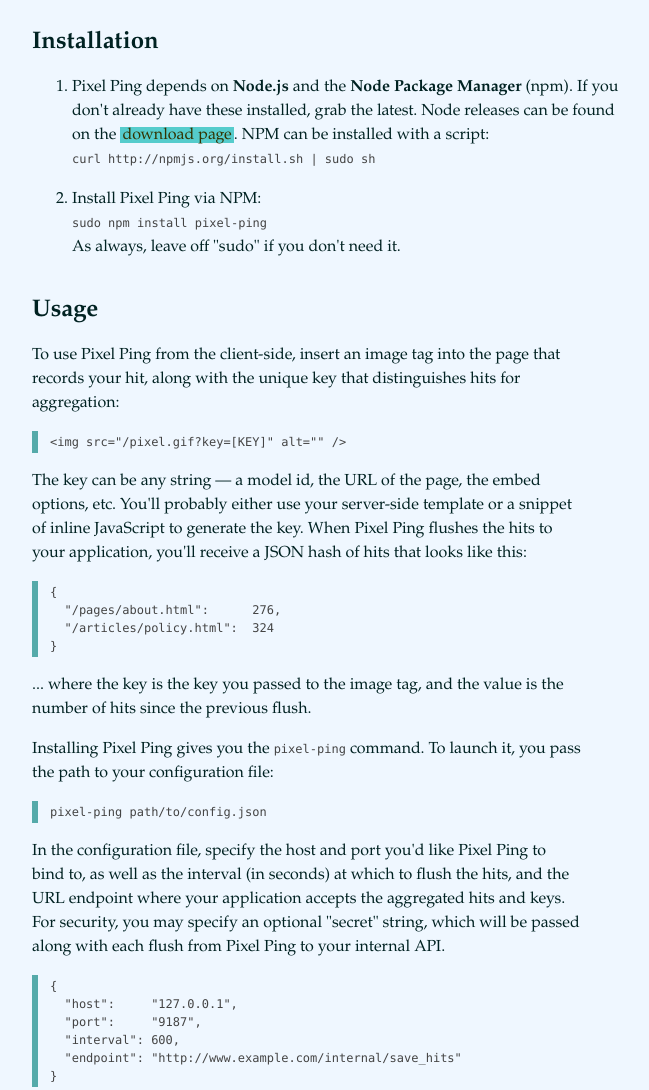
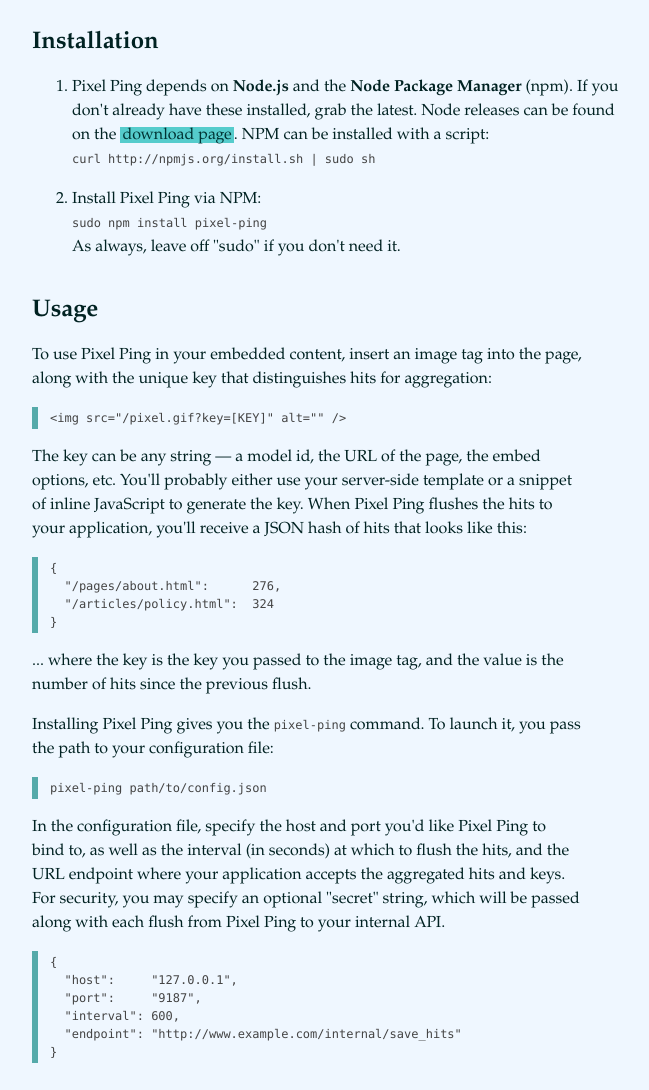
Before and after one commit to documentcloud/pixel-ping, a website: page index.html in a window 1280 px wide. Shown: the part 640-1730 px from the top of the page, without its empty margins (26-675 px from the left). Drawn offline with Linux system fonts and the light colour scheme.

Commit message:
link coloring and wording

```diff
--- a/index.html
+++ b/index.html
@@ -28,7 +28,7 @@
       padding: 0 2px;
       text-decoration: none;
       background: #55cccc;
-      color: #333300;
+      color: #003333;
     }
     a:active, a:hover {
       color: #000;
@@ -149,9 +149,8 @@
     <h2 id="usage">Usage</h2>
 
     <p>
-      To use Pixel Ping from the client-side, insert an image tag into the page
-      that records your hit, along with the unique key that distinguishes hits
-      for aggregation:
+      To use Pixel Ping in your embedded content, insert an image tag into the page,
+      along with the unique key that distinguishes hits for aggregation:
     </p>
     <pre>
 &lt;img src="/pixel.gif?key=[KEY]" alt="" /&gt;</pre>
```
